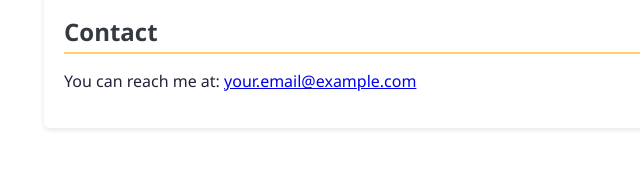
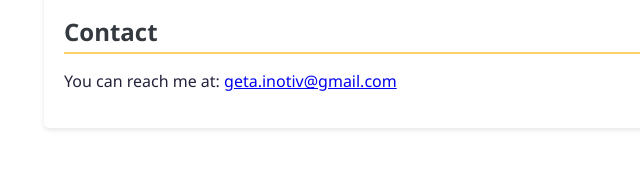
Before and after one commit to Gtedget/personal-web-page-, a website: page index.html in a window 1280 px wide. Shown: the part 3071-3260 px from the top of the page, 356-996 px from the left. Drawn offline with Linux system fonts and the light colour scheme.

Commit message:
Update contact email address in index.html

```diff
--- a/index.html
+++ b/index.html
@@ -218,7 +218,7 @@
             </section>
             <section class="section" id="contact">
                 <h2>Contact</h2>
-                <p>You can reach me at: <a href="mailto:your.email@example.com">your.email@example.com</a></p>
+                <p>You can reach me at: <a href="mailto:geta.inotiv@gmail.com">geta.inotiv@gmail.com</a></p>
             </section>
         </main>
         <script>
```
